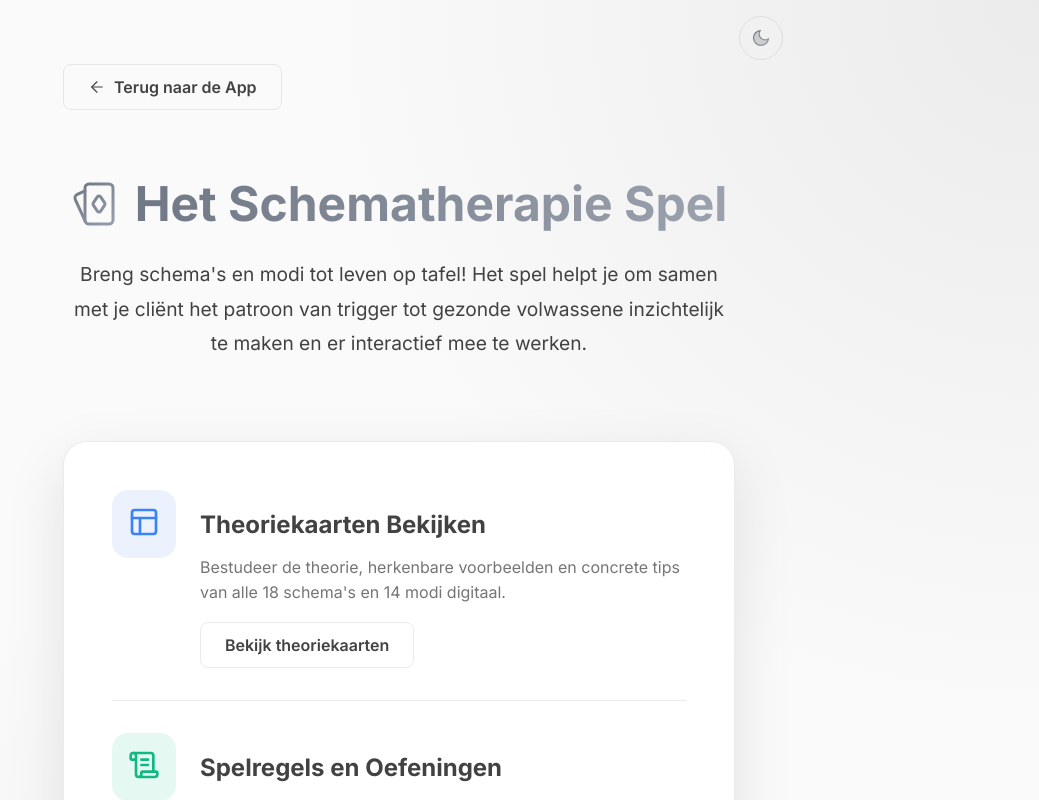
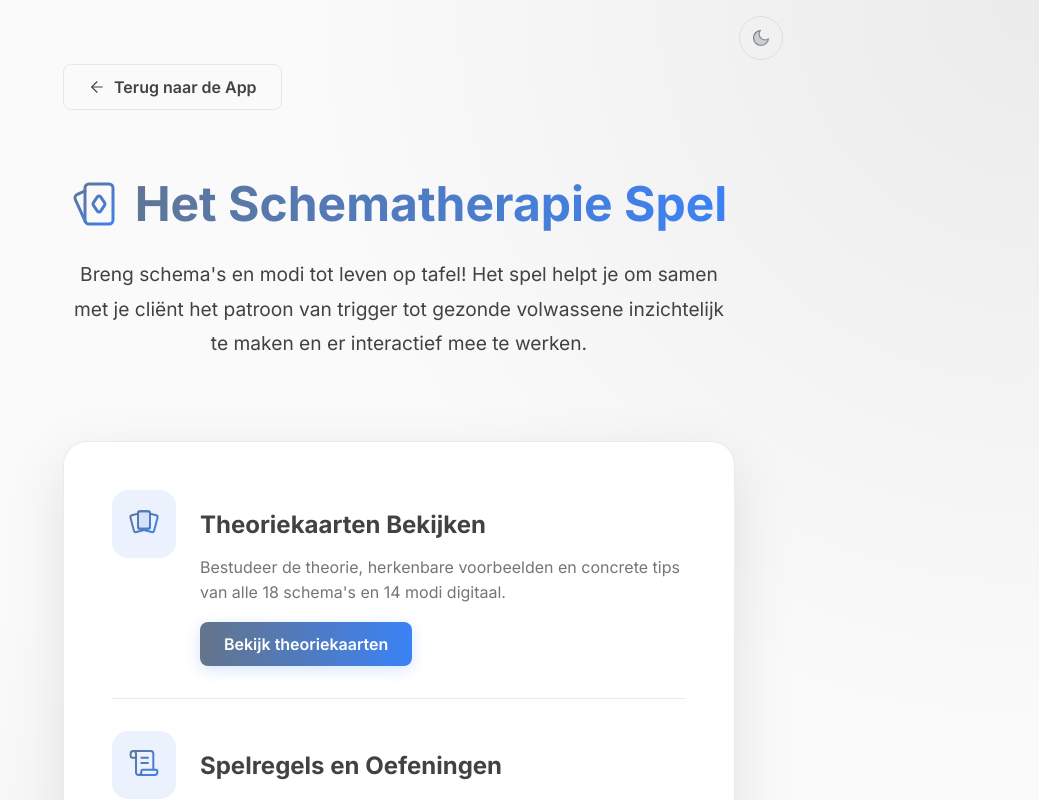
Before and after one commit to radder1972/STA, a React (Vite) app: page / in a window 1280 px wide. Both pictures are taken after a click on the button "Ga naar het Spelportaal". Shown: the top 800 px of the page, without its empty margins (241-1280 px from the left). Built offline with nearby package versions, Linux system fonts and the light colour scheme.

Commit message:
Use new gray-blue house style gradient for all GamePortal icons

```diff
--- a/package.json
+++ b/package.json
@@ -1,7 +1,7 @@
 {
   "name": "schema-therapy-app",
   "private": true,
-  "version": "2.6.152",
+  "version": "2.6.153",
   "type": "module",
   "scripts": {
     "dev": "vite",
--- a/src/components/GamePortal.jsx
+++ b/src/components/GamePortal.jsx
@@ -1,6 +1,5 @@
 import React, { useEffect } from 'react';
-import { ArrowLeftIcon, PlayingCardsIcon } from './Icons';
-import { ScrollText, Printer } from 'lucide-react';
+import { ArrowLeftIcon, PlayingCardsIcon, ScrollTextIcon, PrinterIcon, CardsIcon } from './Icons';
 
 export default function GamePortal({ onBack, onViewKaartenOverzicht, onViewGameRules, onViewPrintShop }) {
   useEffect(() => {
@@ -17,8 +16,8 @@ export default function GamePortal({ onBack, onViewKaartenOverzicht, onViewGameR
       </div>
 
       <div style={{ textAlign: 'center', marginBottom: '4rem', maxWidth: '800px' }}>
-        <h1 className="text-gradient" style={{ fontSize: '3rem', display: 'flex', alignItems: 'center', justifyContent: 'center', gap: '16px', marginBottom: '1.5rem' }}>
-          <PlayingCardsIcon size={48} useGradient={true} /> Het Schematherapie Spel
+        <h1 className="text-gradient-game" style={{ fontSize: '3rem', display: 'flex', alignItems: 'center', justifyContent: 'center', gap: '16px', marginBottom: '1.5rem' }}>
+          <PlayingCardsIcon size={48} useGameGradient={true} /> Het Schematherapie Spel
         </h1>
         <p style={{ fontSize: '1.2rem', lineHeight: '1.8', color: 'var(--text-main)', marginBottom: '1rem' }}>
           Breng schema's en modi tot leven op tafel! Het spel helpt je om samen met je cliënt het patroon van trigger tot gezonde volwassene inzichtelijk te maken en er interactief mee te werken.
@@ -29,33 +28,33 @@ export default function GamePortal({ onBack, onViewKaartenOverzicht, onViewGameR
 
         <div style={{ display: 'flex', alignItems: 'flex-start', gap: '1.5rem', paddingBottom: '2rem', borderBottom: '1px solid var(--border-color)' }}>
           <div style={{ padding: '1rem', background: 'rgba(59, 130, 246, 0.1)', borderRadius: '16px', color: '#3b82f6' }}>
-            <svg width="32" height="32" viewBox="0 0 24 24" fill="none" stroke="currentColor" strokeWidth="2" strokeLinecap="round" strokeLinejoin="round"><rect x="3" y="3" width="18" height="18" rx="2" ry="2"></rect><line x1="3" y1="9" x2="21" y2="9"></line><line x1="9" y1="21" x2="9" y2="9"></line></svg>
+            <CardsIcon size={32} useGameGradient={true} />
           </div>
           <div style={{ flex: 1 }}>
             <h2 style={{ color: 'var(--text-main)', marginBottom: '0.5rem', fontSize: '1.5rem' }}>Theoriekaarten Bekijken</h2>
             <p style={{ color: 'var(--text-muted)', lineHeight: '1.6', marginBottom: '1rem' }}>Bestudeer de theorie, herkenbare voorbeelden en concrete tips van alle 18 schema's en 14 modi digitaal.</p>
-            <button onClick={onViewKaartenOverzicht} className="btn btn-outline">
+            <button onClick={onViewKaartenOverzicht} className="btn btn-gradient-game">
               Bekijk theoriekaarten
             </button>
           </div>
         </div>
 
         <div style={{ display: 'flex', alignItems: 'flex-start', gap: '1.5rem', paddingBottom: '2rem', borderBottom: '1px solid var(--border-color)' }}>
-          <div style={{ padding: '1rem', background: 'rgba(16, 185, 129, 0.1)', borderRadius: '16px', color: '#10b981' }}>
-            <ScrollText size={32} />
+          <div style={{ padding: '1rem', background: 'rgba(59, 130, 246, 0.1)', borderRadius: '16px', color: '#3b82f6' }}>
+            <ScrollTextIcon size={32} useGameGradient={true} />
           </div>
           <div style={{ flex: 1 }}>
             <h2 style={{ color: 'var(--text-main)', marginBottom: '0.5rem', fontSize: '1.5rem' }}>Spelregels en Oefeningen</h2>
             <p style={{ color: 'var(--text-muted)', lineHeight: '1.6', marginBottom: '1rem' }}>Ontdek hoe je de kaarten in de praktijk gebruikt, met onder andere de Modi-check in de wachtkamer en het uitpluizen van een incident.</p>
-            <button onClick={onViewGameRules} className="btn btn-gradient">
+            <button onClick={onViewGameRules} className="btn btn-gradient-game">
               Lees de spelregels
             </button>
           </div>
         </div>
 
         <div style={{ display: 'flex', alignItems: 'flex-start', gap: '1.5rem' }}>
-          <div style={{ padding: '1rem', background: 'rgba(234, 179, 8, 0.1)', borderRadius: '16px', color: '#eab308' }}>
-            <Printer size={32} />
+          <div style={{ padding: '1rem', background: 'rgba(59, 130, 246, 0.1)', borderRadius: '16px', color: '#3b82f6' }}>
+            <PrinterIcon size={32} useGameGradient={true} />
           </div>
           <div style={{ flex: 1 }}>
             <h2 style={{ color: 'var(--text-main)', marginBottom: '0.5rem', fontSize: '1.5rem' }}>Kaarten Printen</h2>
--- a/src/components/GameRules.jsx
+++ b/src/components/GameRules.jsx
@@ -1,6 +1,6 @@
 import React from 'react';
-import { ArrowLeftIcon } from './Icons';
-import { Printer, PlayingCards } from 'lucide-react';
+import { ArrowLeftIcon, PlayingCardsIcon } from './Icons';
+import { Printer } from 'lucide-react';
 
 export default function GameRules({ onBack }) {
   const handlePrint = () => {
@@ -42,7 +42,7 @@ export default function GameRules({ onBack }) {
           min-width: 40px;
           width: 40px;
           height: 40px;
-          background: linear-gradient(135deg, #3b82f6 0%, #2563eb 100%);
+          background: linear-gradient(135deg, #64748b 0%, #3b82f6 100%);
           color: white;
           border-radius: 50%;
           font-weight: bold;
@@ -76,7 +76,7 @@ export default function GameRules({ onBack }) {
         <button onClick={onBack} className="btn btn-outline" style={{ display: 'flex', alignItems: 'center', gap: '8px' }}>
           <ArrowLeftIcon size={18} /> Terug naar Start
         </button>
-        <button onClick={handlePrint} className="btn btn-gradient" style={{ display: 'flex', alignItems: 'center', gap: '8px' }}>
+        <button onClick={handlePrint} className="btn btn-gradient-game" style={{ display: 'flex', alignItems: 'center', gap: '8px' }}>
           <Printer size={18} /> Print Spelregels
         </button>
       </div>
@@ -91,8 +91,8 @@ export default function GameRules({ onBack }) {
         boxShadow: '0 25px 50px -12px rgba(0, 0, 0, 0.1)'
       }}>
         <div style={{ textAlign: 'center', marginBottom: '4rem' }}>
-          <h1 className="text-gradient" style={{ marginBottom: '0.5rem', fontSize: '3rem', display: 'flex', alignItems: 'center', justifyContent: 'center', gap: '16px' }}>
-            <PlayingCards size={48} color="#3b82f6" /> Het Schema-Spel
+          <h1 className="text-gradient-game" style={{ marginBottom: '0.5rem', fontSize: '3rem', display: 'flex', alignItems: 'center', justifyContent: 'center', gap: '16px' }}>
+            <PlayingCardsIcon size={48} useGameGradient={true} /> Het Schema-Spel
           </h1>
           <h2 style={{ color: '#64748b', margin: 0, fontWeight: '500', fontSize: '1.5rem' }}>Van Trigger tot Volwassene</h2>
         </div>
--- a/src/components/Icons.jsx
+++ b/src/components/Icons.jsx
@@ -1,13 +1,13 @@
 import React from 'react';
 
-const IconBase = ({ children, size = 24, className = '', strokeWidth = 1.5, color="currentColor", useGradient = false, ...rest }) => (
+const IconBase = ({ children, size = 24, className = '', strokeWidth = 1.5, color="currentColor", useGradient = false, useGameGradient = false, ...rest }) => (
   <svg
     xmlns="http://www.w3.org/2000/svg"
     viewBox="0 0 24 24"
     width={size}
     height={size}
     fill="none"
-    stroke={useGradient ? "url(#blueGreenGrad)" : color}
+    stroke={useGameGradient ? "url(#gameGrad)" : (useGradient ? "url(#blueGreenGrad)" : color)}
     strokeWidth={strokeWidth}
     strokeLinecap="round"
     strokeLinejoin="round"
@@ -19,6 +19,10 @@ const IconBase = ({ children, size = 24, className = '', strokeWidth = 1.5, colo
       <linearGradient id="blueGreenGrad" x1="0" y1="0" x2="24" y2="24" gradientUnits="userSpaceOnUse">
         <stop offset="0%" stopColor="#6b7280" />
         <stop offset="100%" stopColor="#9ca3af" />
+      </linearGradient>
+      <linearGradient id="gameGrad" x1="0" y1="0" x2="24" y2="24" gradientUnits="userSpaceOnUse">
+        <stop offset="0%" stopColor="#64748b" />
+        <stop offset="100%" stopColor="#3b82f6" />
       </linearGradient>
     </defs>
     {children}
@@ -233,3 +237,20 @@ export const PlayingCardsIcon = (props) => (
     <rect x="7" y="2" width="14" height="20" rx="2" />
   </IconBase>
 );
+
+export const ScrollTextIcon = (props) => (
+  <IconBase {...props}>
+    <path d="M15 12h-5" />
+    <path d="M15 8h-5" />
+    <path d="M19 17V5a2 2 0 0 0-2-2H4" />
+    <path d="M8 21h12a2 2 0 0 0 2-2v-1a1 1 0 0 0-1-1H11a1 1 0 0 0-1 1v1a2 2 0 1 1-4 0V5a2 2 0 1 0-4 0v2a1 1 0 0 0 1 1h3" />
+  </IconBase>
+);
+
+export const PrinterIcon = (props) => (
+  <IconBase {...props}>
+    <path d="M6 18H4a2 2 0 0 1-2-2v-5a2 2 0 0 1 2-2h16a2 2 0 0 1 2 2v5a2 2 0 0 1-2 2h-2" />
+    <path d="M6 9V3a1 1 0 0 1 1-1h10a1 1 0 0 1 1 1v6" />
+    <rect x="6" y="14" width="12" height="8" rx="1" />
+  </IconBase>
+);
--- a/src/index.css
+++ b/src/index.css
@@ -101,6 +101,19 @@ body {
   box-shadow: 0 6px 20px rgba(107, 114, 128, 0.3);
 }
 
+.btn-gradient-game {
+  background: linear-gradient(to right, #64748b, #3b82f6);
+  color: white;
+  border: none;
+  box-shadow: 0 4px 15px rgba(59, 130, 246, 0.2);
+}
+
+.btn-gradient-game:hover {
+  background: linear-gradient(to right, #475569, #2563eb);
+  transform: translateY(-2px);
+  box-shadow: 0 6px 20px rgba(59, 130, 246, 0.3);
+}
+
 .btn-outline:hover {
   background: rgba(255, 255, 255, 0.05);
   transform: translateY(-2px);
@@ -172,6 +185,12 @@ body {
 
 .text-gradient {
   background: linear-gradient(to right, #6b7280, #9ca3af);
+  -webkit-background-clip: text;
+  -webkit-text-fill-color: transparent;
+}
+
+.text-gradient-game {
+  background: linear-gradient(to right, #64748b, #3b82f6);
   -webkit-background-clip: text;
   -webkit-text-fill-color: transparent;
 }
```
